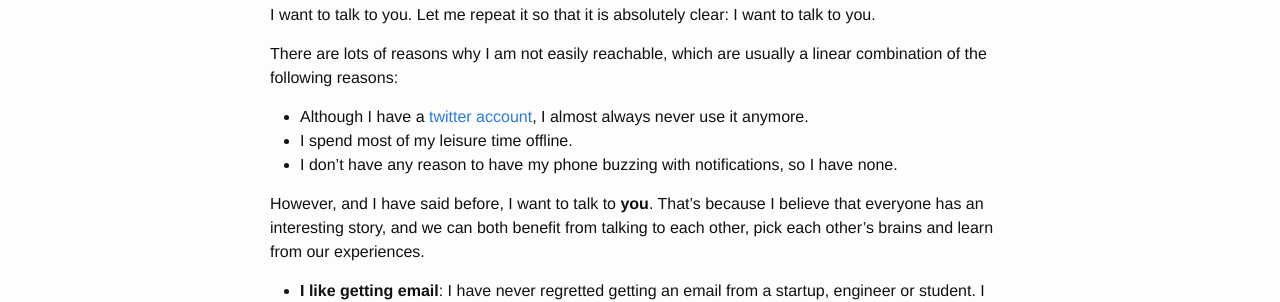
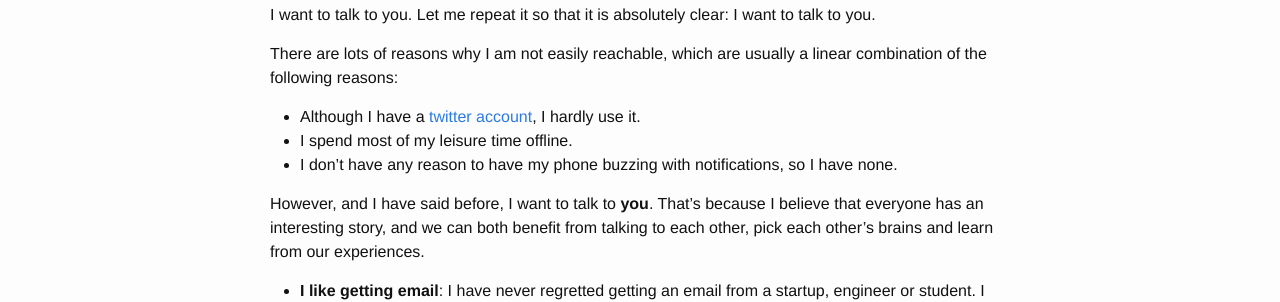
Before and after one commit to ohduran/ohduran.github.io, a Jekyll site: the page built from contact.md, in a window 1280 px wide. Shown: the part 161-463 px from the top of the page. Built offline with Jekyll 4.4.1, drawn with Linux system fonts in a browser that asks for light colours.

```diff
--- a/contact.md
+++ b/contact.md
@@ -7,7 +7,7 @@ I want to talk to you. Let me repeat it so that it is absolutely clear: I want t
 
 There are lots of reasons why I am not easily reachable, which are usually a linear combination of the following reasons:
 
-- Although I have a [twitter account](www.twitter.com/oh_duran), I almost always never use it anymore.
+- Although I have a [twitter account](www.twitter.com/oh_duran), I hardly use it.
 - I spend most of my leisure time offline.
 - I don't have any reason to have my phone buzzing with notifications, so I have none.
 
--- a/journal.html
+++ b/journal.html
@@ -5,7 +5,7 @@ layout: default
 <div id="home">
 <h3><a href="/about/">Alvaro</a> here, maker of this journal. I write about technology, science and business.</h3>
 
-  <h1></h1>
+  <h1>Journal Entries</h1>
   <ul class="posts">
     {% for post in site.posts %}
       <li><span>{{ post.date | date_to_string }}</span> &raquo; <a href="{{ post.url }}">{{ post.title }}</a></li>
```
